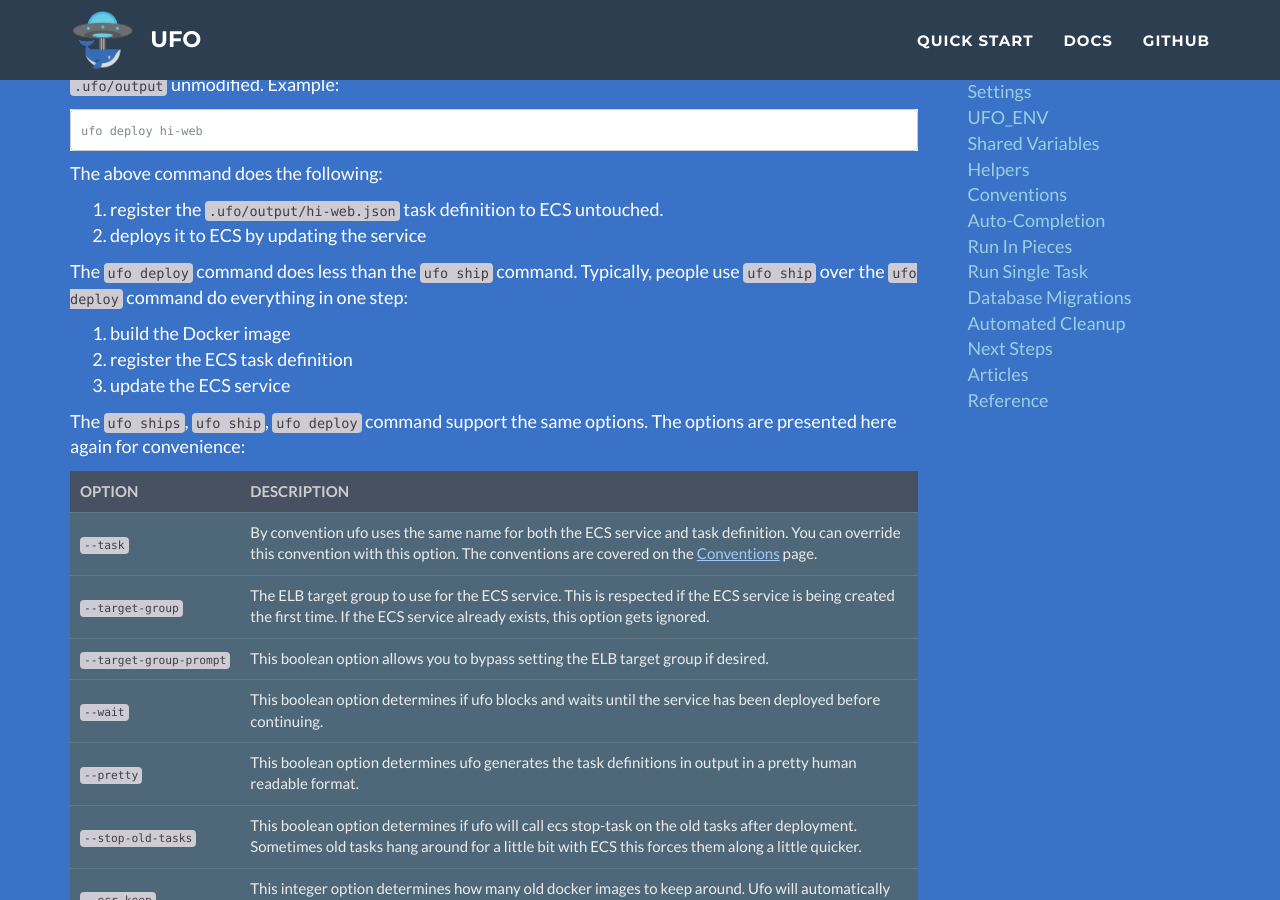
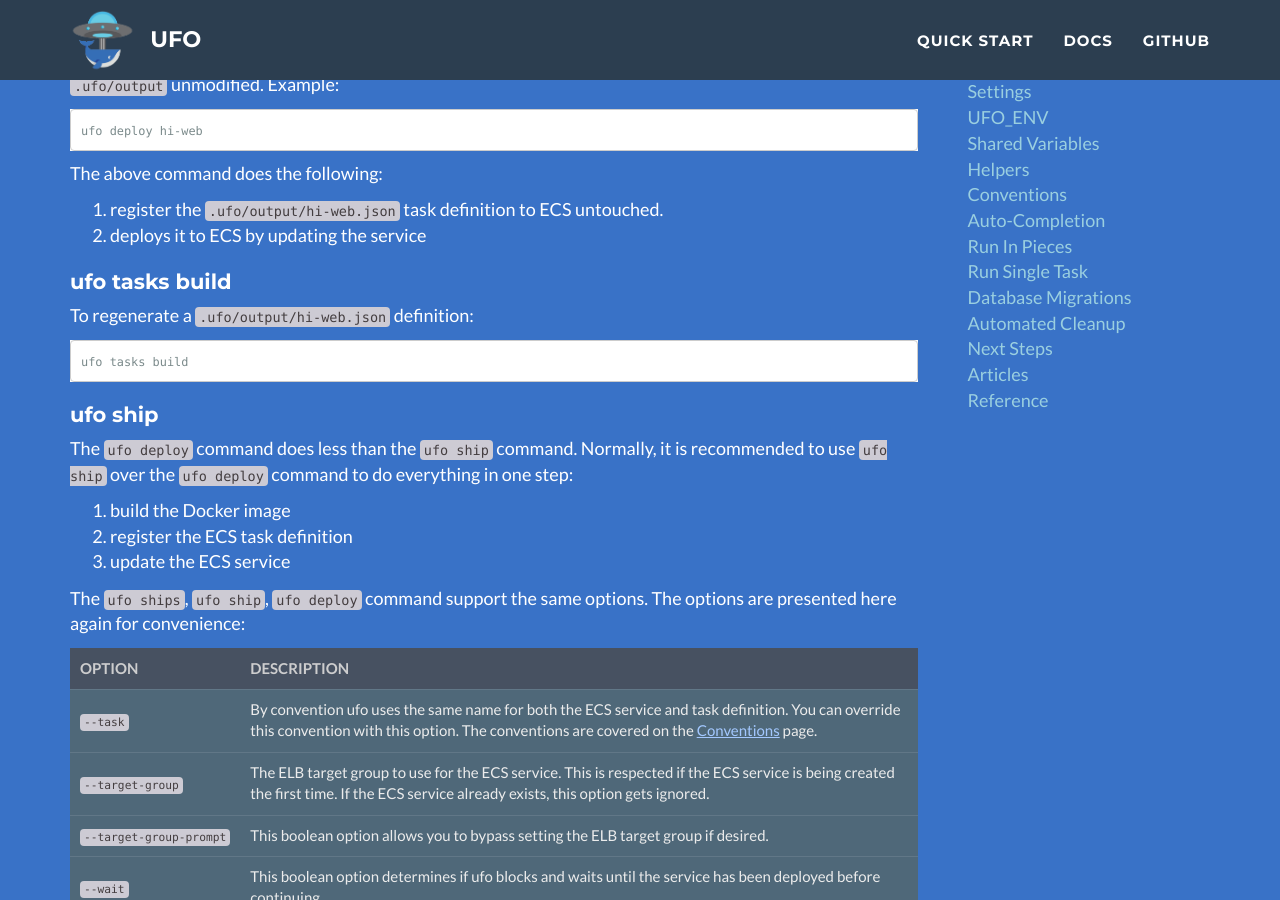
Before and after one commit to boltops-tools/ufo, a Jekyll site: the page built from docs/_reference/ufo-deploy.md, in a window 1280 px wide and 900 px high, scrolled down 399 px. Built offline with Jekyll 4.4.1, drawn with Linux system fonts in a browser that asks for light colours.

Commit message:
docs updated by circleci

```diff
--- a/docs/_reference/ufo-deploy.md
+++ b/docs/_reference/ufo-deploy.md
@@ -20,7 +20,15 @@ The above command does the following:
 1. register the `.ufo/output/hi-web.json` task definition to ECS untouched.
 2. deploys it to ECS by updating the service
 
-The `ufo deploy` command does less than the `ufo ship` command.  Typically, people use `ufo ship` over the `ufo deploy` command do everything in one step:
+### ufo tasks build
+
+To regenerate a `.ufo/output/hi-web.json` definition:
+
+    ufo tasks build
+
+### ufo ship
+
+The `ufo deploy` command does less than the `ufo ship` command.  Normally, it is recommended to use `ufo ship` over the `ufo deploy` command to do everything in one step:
 
 1. build the Docker image
 2. register the ECS task definition
```
